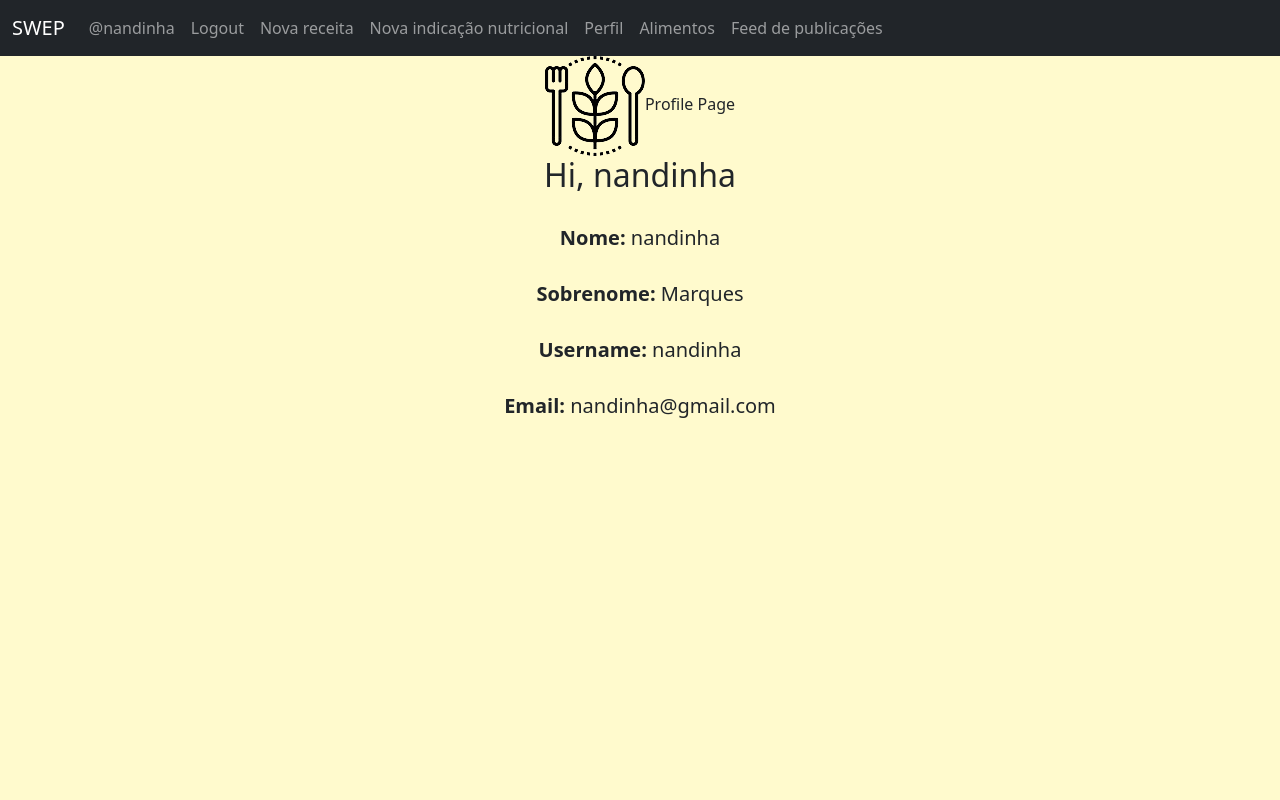
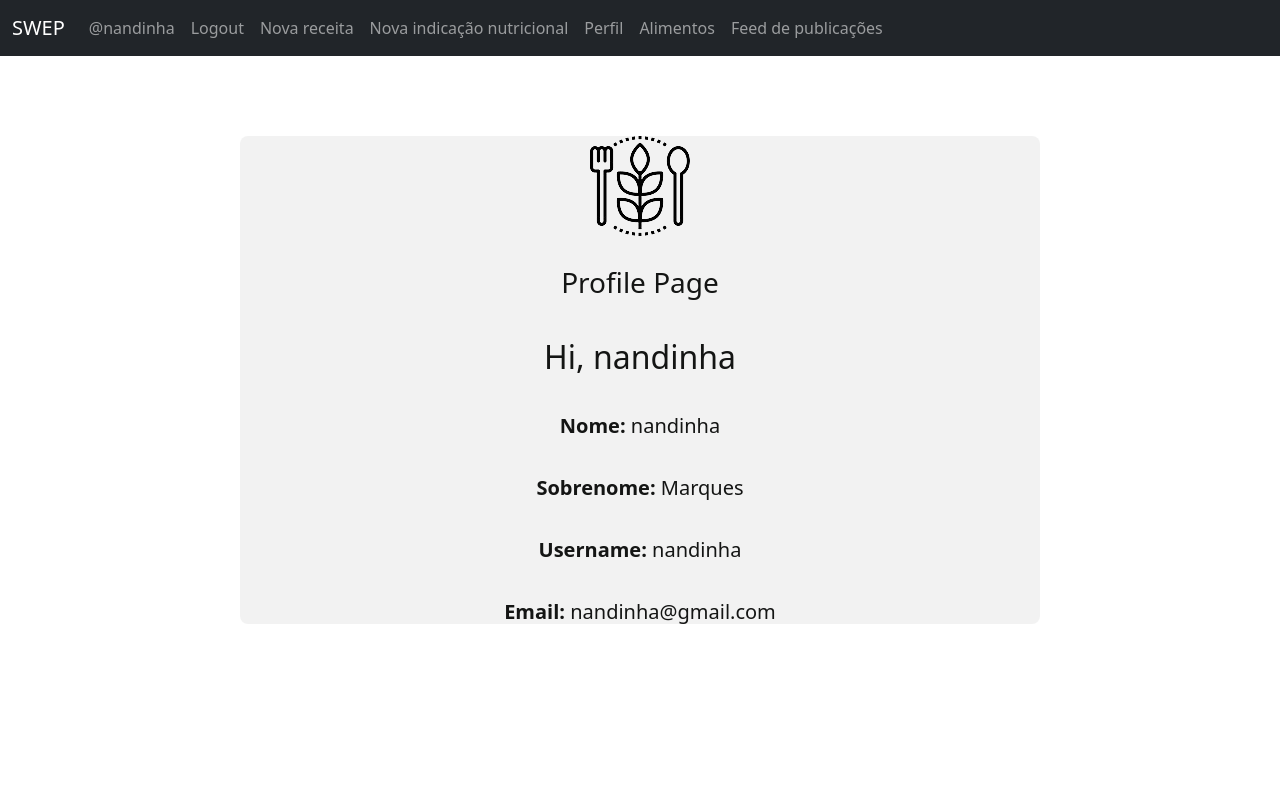
Before and after one commit to grupoSWEP/SWEP, a Django app: page /profilePage/ in a window 1280 px wide. Run offline with Django 4.2, Linux system fonts and the light colour scheme; a user stored in the database is signed in.

Commit message:
Update profilePage.html

```diff
--- a/swepApp/templates/profilePage.html
+++ b/swepApp/templates/profilePage.html
@@ -8,20 +8,35 @@
           rel="stylesheet"
           integrity="sha384-iYQeCzEYFbKjA/T2uDLTpkwGzCiq6soy8tYaI1GyVh/UjpbCx/TYkiZhlZB6+fzT"
           crossorigin="anonymous">
+
+          {%include 'navbar.html' %}
+
     <style>
+
         body{
-            background-color: lemonchiffon;
             text-align: center;
         }
 
+        .profile {
+            width: 800px;
+            margin: 80px auto;
+            clear: both;
+            color:rgba(13, 14, 13, 0.973);
+            padding: 0px 0px;
+
+            background: rgba(204, 204, 204, 0.253);
+            border-radius: 8px;
+            font-size: 20px;
+        }
     </style>
+
   </head>
   <body>
-    {%include 'navbar.html' %}
     {%block content%}
 
     {%if user.is_authenticated %}
-    <img src="{% static "swepApp/imagem.png" alt="logo SWEP"> %}"
+    <div class="profile">
+    <img src="{% static 'swepApp/imagem.png' alt='logo SWEP'%}"><br><br>
     <h3>Profile Page</h3>
     <br>
     <h2>{%block title%} Hi, {{user.username}} {%endblock %}</h2>
@@ -36,6 +51,7 @@
     {%else%}
     <h2>Ill need to be logged in order to see your infos.</h2>
     {% endif %}
+    </div>
 
     {%endblock %}
   </body>
```
